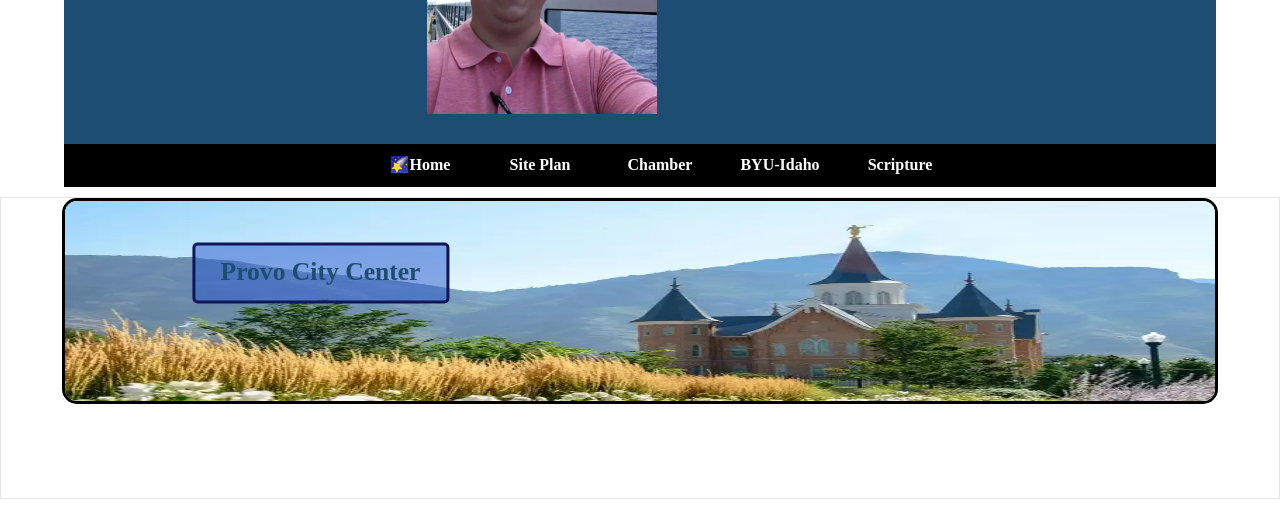
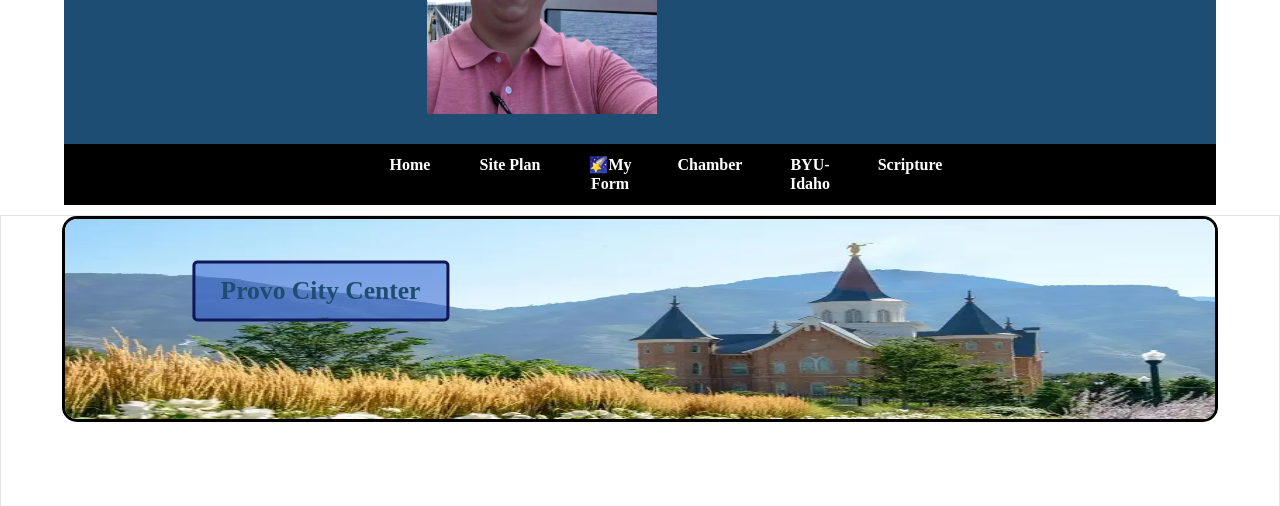
Before and after one commit to schackattack89/wdd230, a plain HTML site: page form.html in a window 1280 px wide. Shown: the part 223-729 px from the top of the page. Drawn offline with Linux system fonts and the light colour scheme; a web font is replaced by a local one.

Commit message:
form assignment

```diff
--- a/form.html
+++ b/form.html
@@ -27,8 +27,9 @@
       <a id="menu" href="#"></a>
         <nav>
           <ul class="navigation">
-            <li><a class="active" href="#">Home</a></li>
+            <li><a href="index.html">Home</a></li>
             <li><a href="lesson03/chamber-site-plan.html" target="_blank">Site Plan</a></li>
+            <li><a class="active" href="#">My Form</a></li>
             <li><a href="chamber/" target="_blank">Chamber</a></li>
             <li><a href="https://www.byui.edu" target="_blank">BYU-Idaho</a></li>
             <li><a href="https://www.churchofjesuschrist.org/study/scriptures/bofm/hel/5" target="_blank">Scripture</a></li>
```
Also changed, not shown: index.html (+1 -0 lines), record.html (+1 -1 lines).
